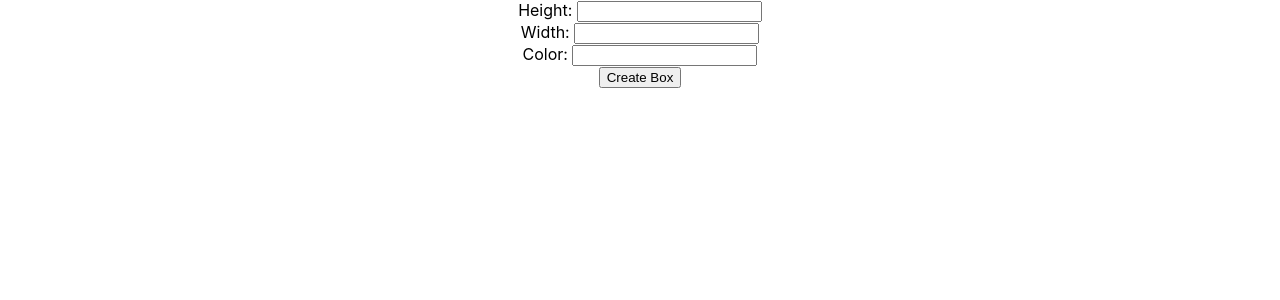
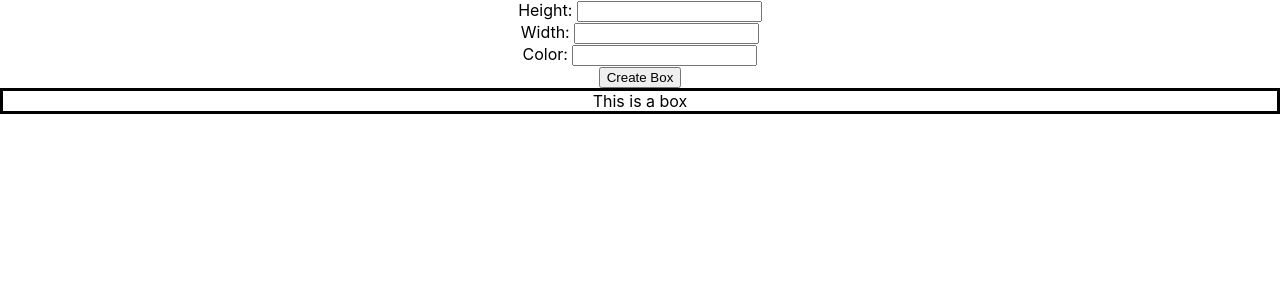
Before and after one commit to Guillermo-Martin/box-maker, a React (Create React App) app: page / in a window 1280 px wide. Shown: the top 300 px of the page. Built offline with nearby package versions, Linux system fonts and the light colour scheme.

Commit message:
Create Box and BoxList components

```diff
--- a/src/App.js
+++ b/src/App.js
@@ -1,12 +1,12 @@
 import React from 'react';
-import NewBoxForm from './components/NewBoxForm';
+import BoxList from './components/BoxList';
 
 import './App.css';
 
 function App() {
   return (
     <div className="App">
-      <NewBoxForm />
+      <BoxList />
     </div>
   );
 }
--- /dev/null
+++ b/src/components/Box.js
@@ -0,0 +1,14 @@
+// 1.  create div with a style that will have the dimensions and color
+// 2.  pass data from the newboxform to here
+
+import React from 'react';
+
+function Box() {
+  return (
+    <div style={{border: "3px solid black"}}>
+      This is a box
+    </div>
+  );
+}
+
+export default Box;
--- /dev/null
+++ b/src/components/BoxList.js
@@ -0,0 +1,17 @@
+import React, { Component } from 'react';
+import Box from './Box';
+import NewBoxForm from './NewBoxForm';
+
+class BoxList extends Component {
+  render() {
+    return (
+      <div>
+        <NewBoxForm />
+        <Box />
+
+      </div>
+    );
+  }
+}
+
+export default BoxList;
```
